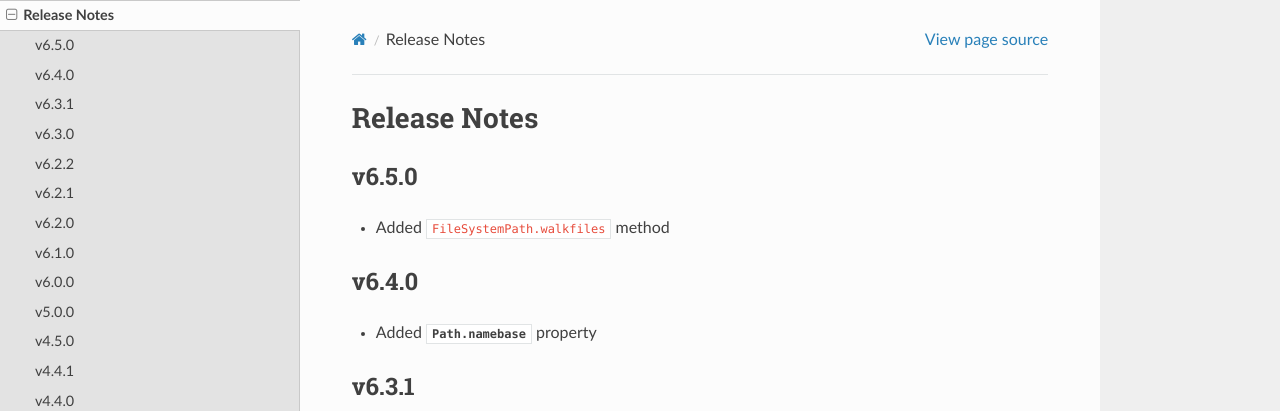
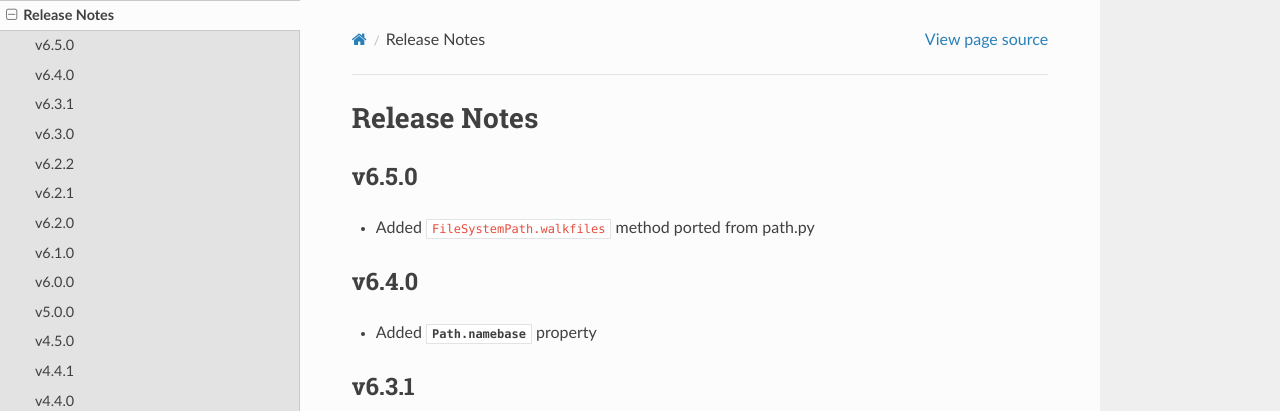
Before and after one commit to counsyl/stor, a Sphinx documentation site: the page built from docs/release_notes.rst, in a window 1280 px wide and 900 px high. Shown: the top 411 px of the window. Built offline with Sphinx 7.4.7 and the Read the Docs theme 2.0.0, drawn with Linux system fonts in a browser that asks for light colours; the version number could not be read and is left out.

Commit message:
cc @jtratner adding sem ver feature for proper versioning
Sem-Ver: feature, added walkfiles method

```diff
--- a/docs/release_notes.rst
+++ b/docs/release_notes.rst
@@ -4,7 +4,7 @@ Release Notes
 v6.5.0
 ------
 
-* Added ``FileSystemPath.walkfiles`` method
+* Added ``FileSystemPath.walkfiles`` method ported from path.py
 
 v6.4.0
 ------
```
